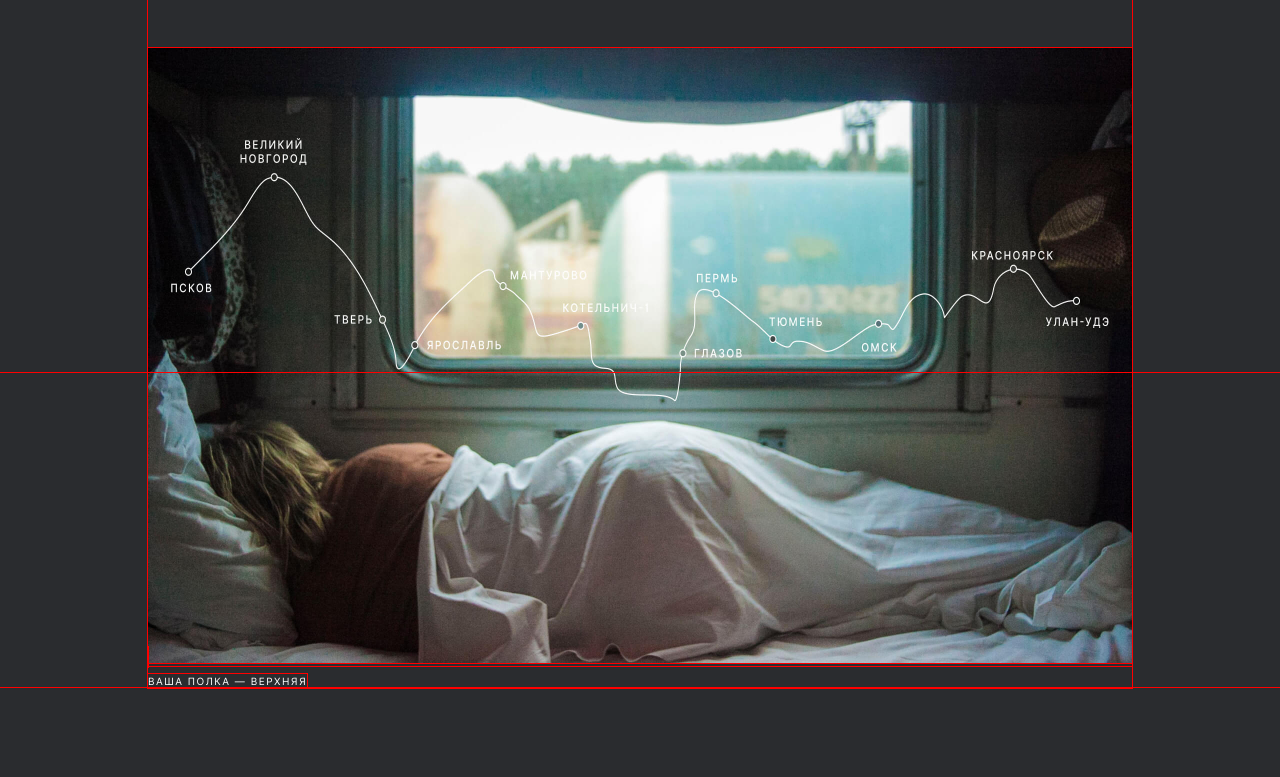
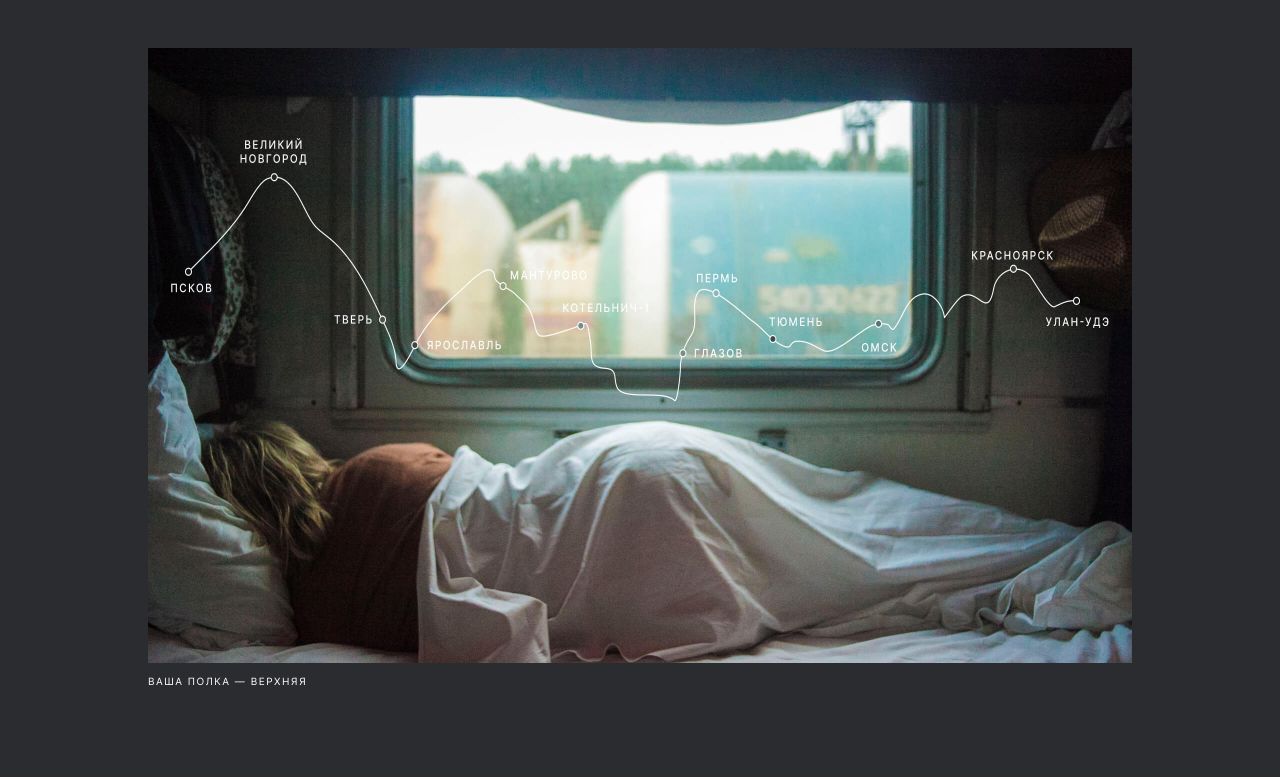
Before and after one commit to Jezeld/russian-travel, a plain HTML site: page index.html in a window 1280 px wide. Shown: the part 456-1233 px from the top of the page. Drawn offline with Linux system fonts and the light colour scheme.

Commit message:
ПР3final

```diff
--- a/blocks/page/page.css
+++ b/blocks/page/page.css
@@ -1,6 +1,4 @@
-* {
-    outline: 1px solid red;
-  }
+
 .page {
     max-width: 1280px;
     box-sizing: border-box;
```
